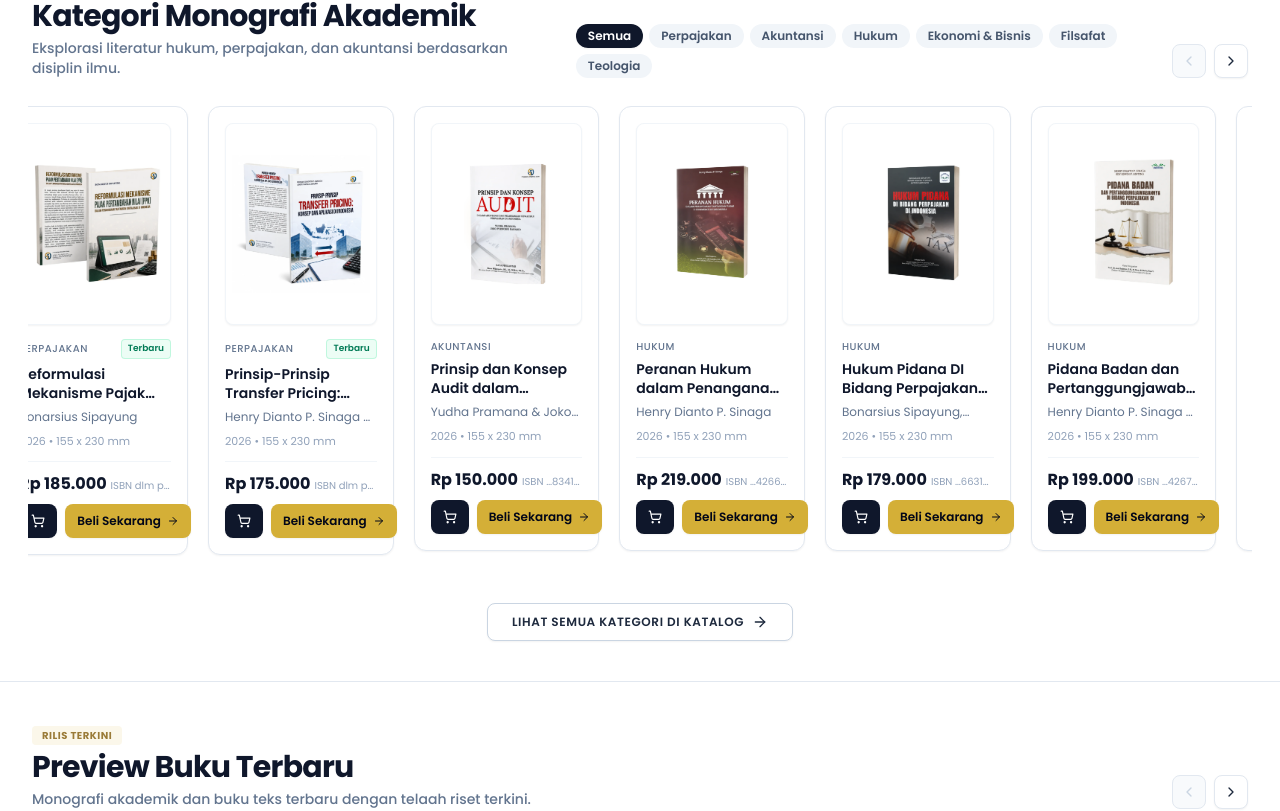
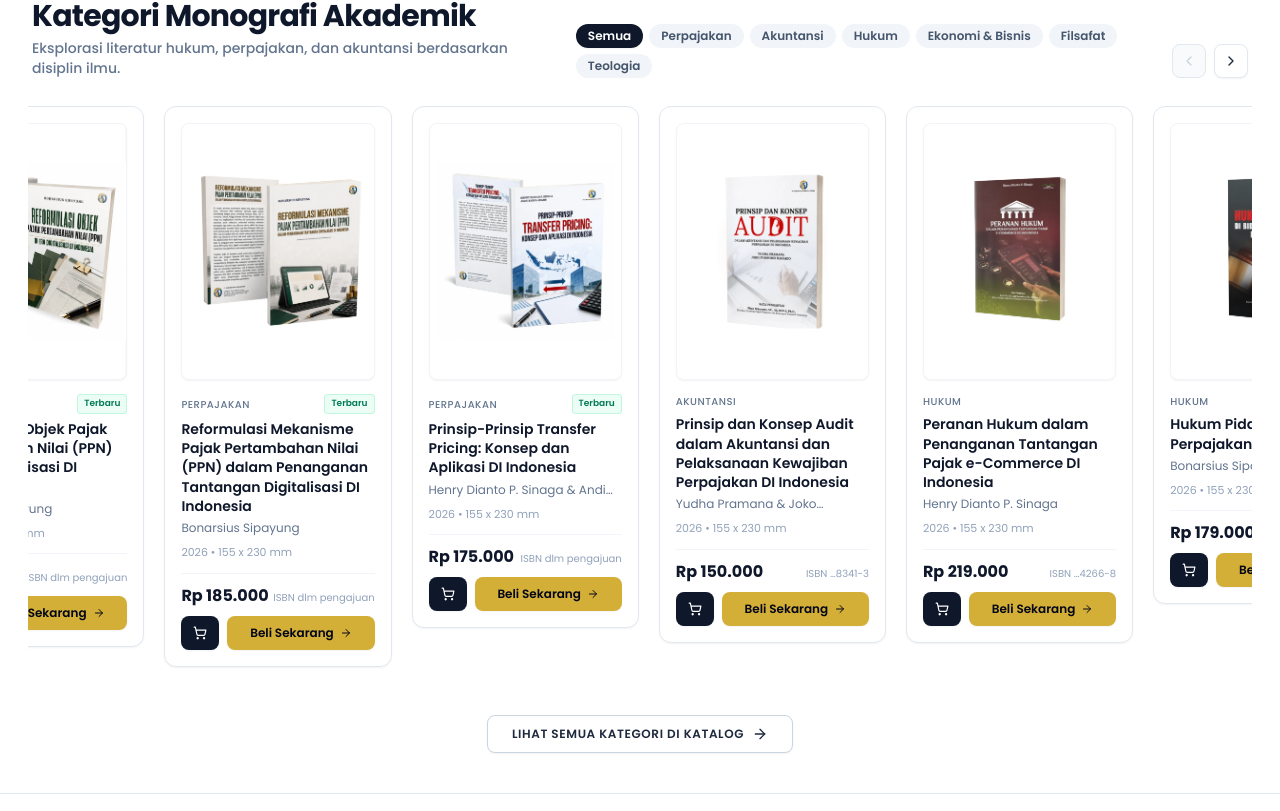
Before and after one commit to cakrawalamagnascientia-arch/cakranexa, a React (Vite) app: page / in a window 1280 px wide. Shown: the part 1986-2797 px from the top of the page. Built offline with nearby package versions, Linux system fonts and the light colour scheme; no server answers; the database is empty.

Commit message:
fix: improve mobile book cards

```diff
--- a/src/components/BookCard.tsx
+++ b/src/components/BookCard.tsx
@@ -65,7 +65,7 @@ export const BookCard: React.FC<BookCardProps> = ({
         {/* Title */}
         <h4
           onClick={() => onSelectBook(book)}
-          className="text-xs sm:text-sm font-semibold leading-snug text-slate-900 group-hover:text-[#9A7B38] transition-colors mb-1 line-clamp-2 cursor-pointer min-h-[2.5rem]"
+          className="text-xs sm:text-sm font-semibold leading-snug text-slate-900 group-hover:text-[#9A7B38] transition-colors mb-1 cursor-pointer"
           title={toTitleCase(book?.title || book?.name)}
         >
           {toTitleCase(book?.title || book?.name) || 'Judul Buku'}
@@ -136,7 +136,7 @@ export const BookCard: React.FC<BookCardProps> = ({
             <ArrowRight className="w-3 h-3" />
           </button>
         ) : (
-        <div className="grid grid-cols-[38px_1fr] gap-2 w-full">
+        <div className="grid grid-cols-[38px_minmax(0,1fr)] gap-2 w-full">
           <button
             id={`btn-cart-${book?.id}`}
             onClick={() => onAddToCart(book)}
@@ -149,7 +149,7 @@ export const BookCard: React.FC<BookCardProps> = ({
           <button
             id={`btn-buy-now-${book?.id}`}
             onClick={() => onQuickBuy(book)}
-            className="bg-[#D4AF37] hover:bg-[#c5a059] text-slate-950 h-8.5 px-3 text-xs font-semibold transition-colors rounded-lg cursor-pointer whitespace-nowrap flex items-center justify-center gap-1.5 shadow-xs"
+            className="min-w-0 bg-[#D4AF37] hover:bg-[#c5a059] text-slate-950 h-8.5 px-2 sm:px-3 text-xs font-semibold transition-colors rounded-lg cursor-pointer whitespace-nowrap flex items-center justify-center gap-1.5 shadow-xs"
             title="Beli Sekarang"
           >
             <span>Beli Sekarang</span>
--- a/src/components/BookCarousel.tsx
+++ b/src/components/BookCarousel.tsx
@@ -199,7 +199,7 @@ export const BookCarousel: React.FC<BookCarouselProps> = ({
             {(displayedBooks || []).map((book) => (
               <div
                 key={book.id}
-                className="w-[calc(50%-8px)] sm:w-[calc(33.333%-14px)] md:w-[calc(25%-15px)] lg:w-[calc(20%-16px)] xl:w-[calc(16.666%-17px)] shrink-0"
+                className="w-[calc(100vw-2.5rem)] sm:w-[calc(50%-10px)] md:w-[calc(33.333%-14px)] lg:w-[calc(25%-15px)] xl:w-[calc(20%-16px)] shrink-0"
               >
                 <BookCard
                   book={book}
```
